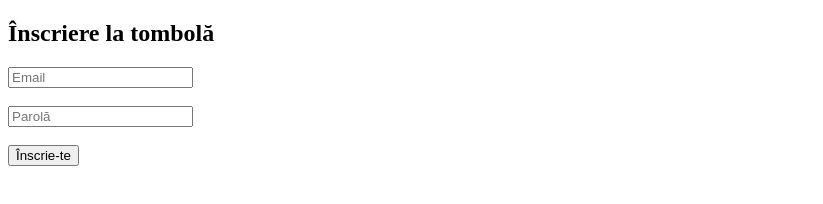
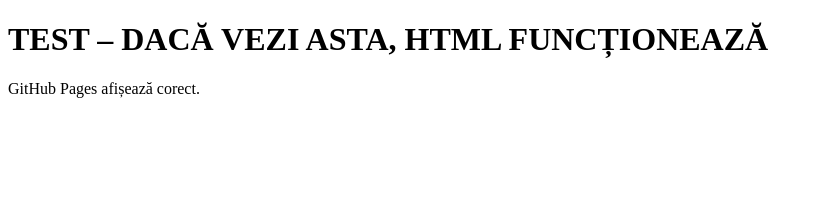
Before and after one commit to jdrel21/tombola-jdrel, a plain HTML site: page register.html in a window 1280 px wide. Shown: the whole page, without its empty margins (0-823 px from the left). Drawn offline with Linux system fonts and the light colour scheme.

Commit message:
Hard test HTML only

```diff
--- a/register.html
+++ b/register.html
@@ -2,29 +2,12 @@
 <html lang="ro">
 <head>
   <meta charset="UTF-8">
-  <title>Înscriere Tombolă</title>
+  <title>Register TEST</title>
 </head>
 <body>
 
-<h2>Înscriere la tombolă</h2>
-
-<input id="email" type="email" placeholder="Email" />
-<br><br>
-
-<input id="pass" type="password" placeholder="Parolă" />
-<br><br>
-
-<button onclick="register()">Înscrie-te</button>
-
-<script type="module" src="auth.js"></script>
-<script>
-function register() {
-  registerUser(
-    document.getElementById("email").value,
-    document.getElementById("pass").value
-  );
-}
-</script>
+<h1>TEST – DACĂ VEZI ASTA, HTML FUNCȚIONEAZĂ</h1>
+<p>GitHub Pages afișează corect.</p>
 
 </body>
 </html>
```
